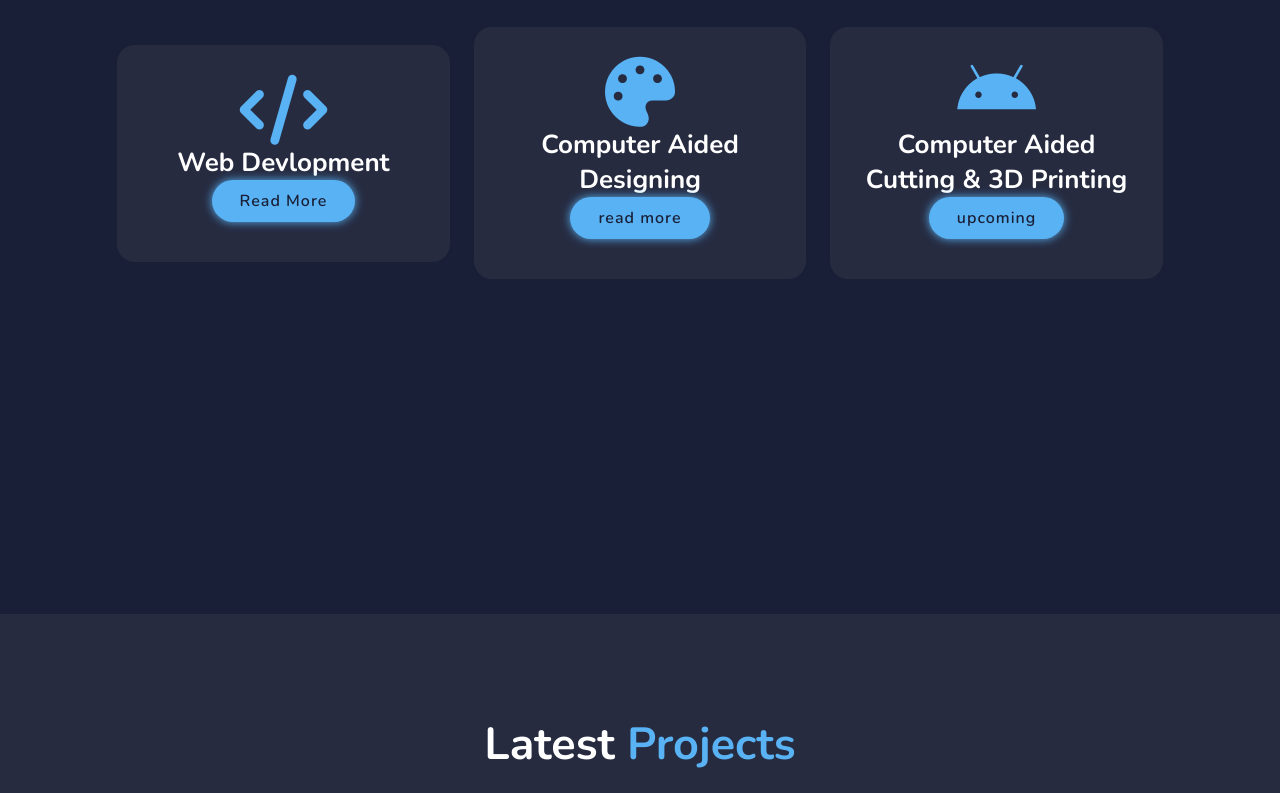
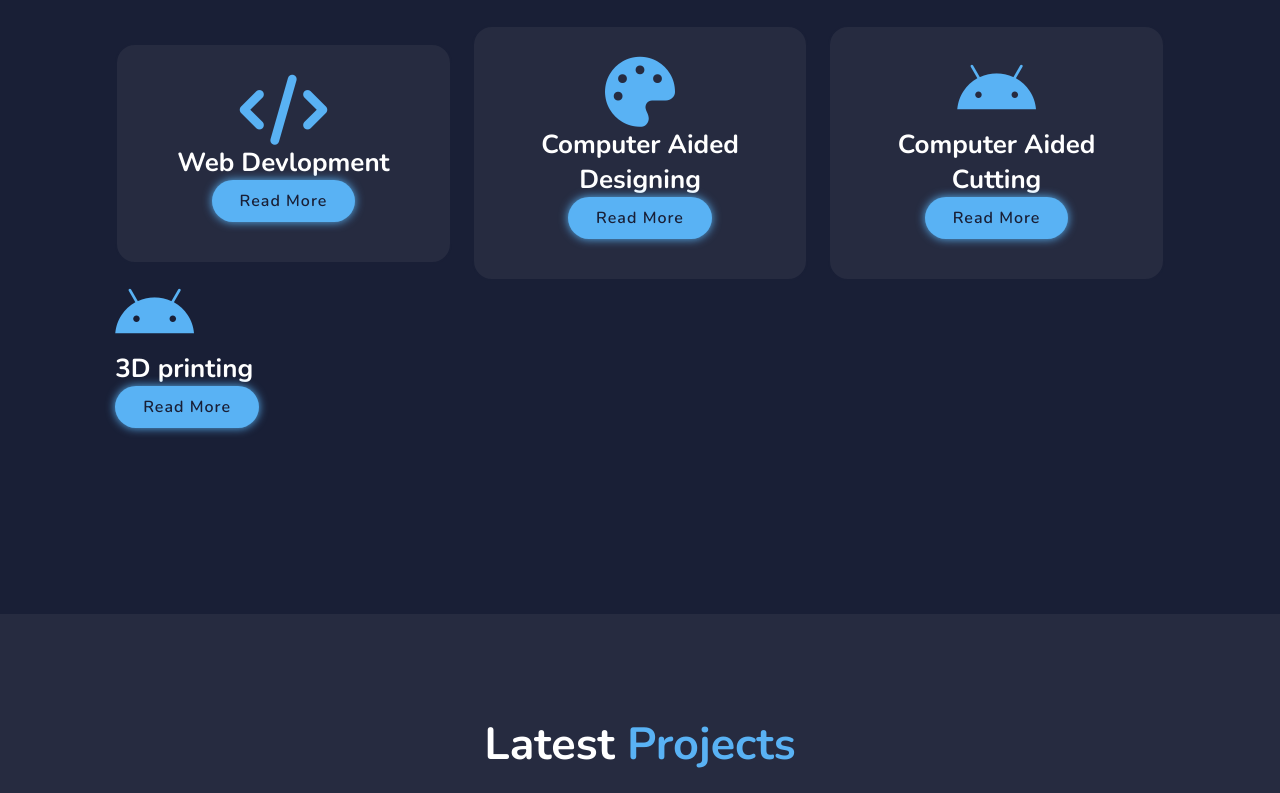
Before and after one commit to MRVANSHU/NewPortfolio, a plain HTML site: page index.html in a window 1280 px wide. Shown: the part 1800-2593 px from the top of the page. Drawn offline with nearby package versions, Linux system fonts and the light colour scheme; a script that the page names is missing.

Commit message:
Update index.html

```diff
--- a/index.html
+++ b/index.html
@@ -73,13 +73,20 @@ DOCTYPE html>
                     <i class="fa-solid fa-palette"></i>
                     <h3>Computer Aided
                               Designing</h3>
-                    <a href="./module/index.html" class="btn">read more</a>
+                    <a href="./module/index.html" class="btn">Read More</a>
                 </div>
 
                 <div class="services-box">
                     <i class="fa-brands fa-android"></i>
-                    <h3>Computer Aided Cutting & 3D Printing</h3>
-                    <a href="#" class="btn">upcoming</a>
+                    <h3>Computer Aided Cutting </h3>
+                    <a href="./module1/index.html" class="btn">Read More</a>
+                </div>
+            </div>
+
+                <div class="services-box">
+                    <i class="fa-brands fa-android"></i>
+                    <h3>3D printing </h3>
+                    <a href="./module2/index.html" class="btn">Read More</a>
                 </div>
             </div>
         </section>
```
